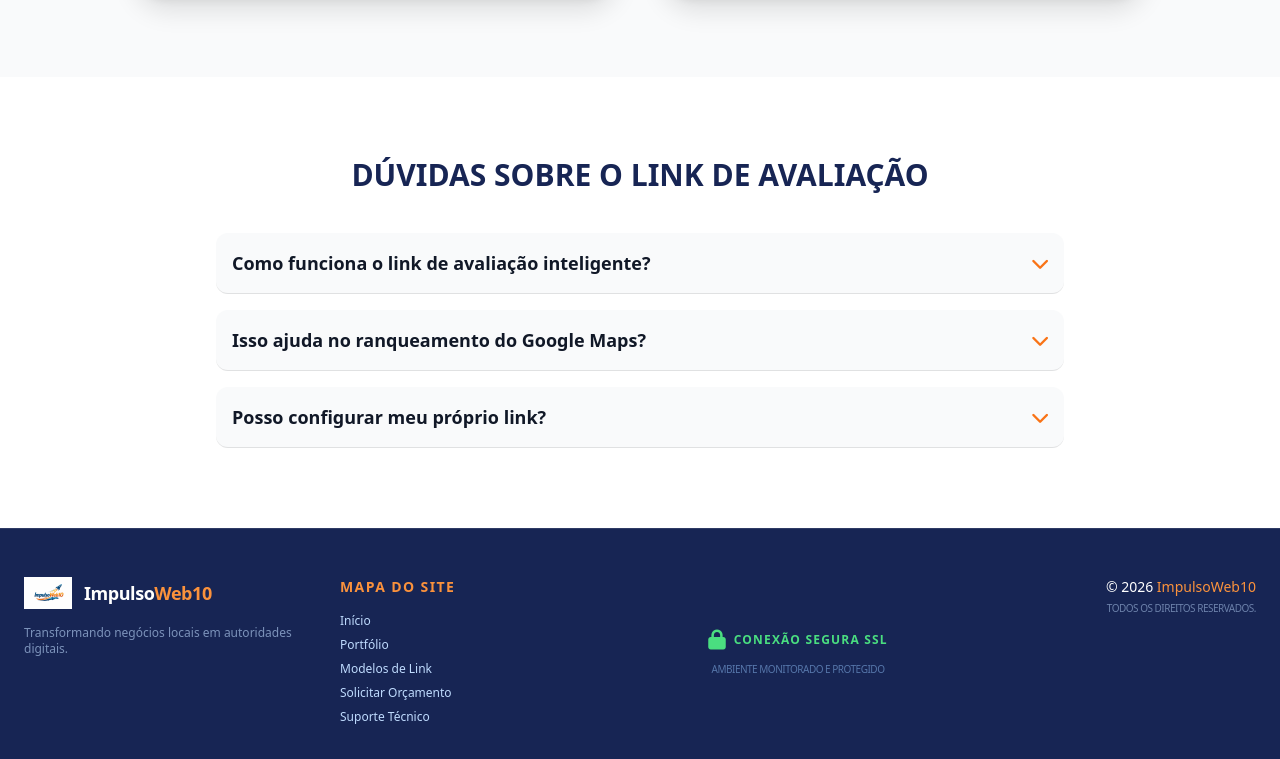
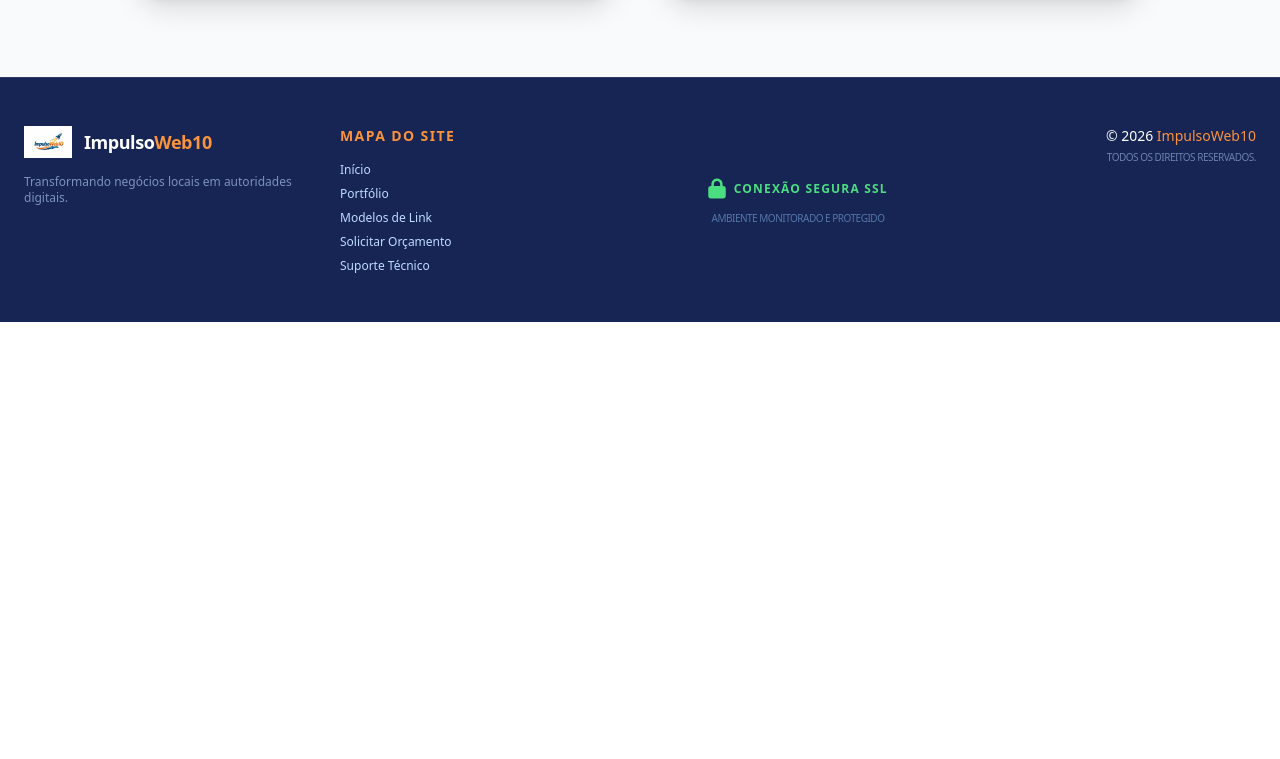
Before and after one commit to ImpulsoWeb10/index.html, a plain HTML site: page index.html in a window 1280 px wide. Shown: the part 1423-2182 px from the top of the page. After the commit the page ends 1745 px from the top, so only its background shows below. Drawn offline with nearby package versions, Linux system fonts and the light colour scheme.

Commit message:
Update index.html

```diff
--- a/index.html
+++ b/index.html
@@ -14,6 +14,17 @@
     <style>
         .bg-split-blue { background: linear-gradient(135deg, #001f3f 0%, #004aad 100%); }
         .glass-nav { background: rgba(255, 255, 255, 0.1); backdrop-filter: blur(12px); border: 1px solid rgba(255, 255, 255, 0.2); }
+
+        /* EFEITO DE PULSO PARA O PORTFÓLIO */
+        @keyframes pulse-yellow {
+            0% { transform: scale(1); box-shadow: 0 0 0 0 rgba(250, 204, 21, 0.7); }
+            70% { transform: scale(1.05); box-shadow: 0 0 0 10px rgba(250, 204, 21, 0); }
+            100% { transform: scale(1); box-shadow: 0 0 0 0 rgba(250, 204, 21, 0); }
+        }
+        .animate-pulse-yellow {
+            animation: pulse-yellow 2s infinite;
+        }
+
         #contactModal {
             display: none;
             position: fixed;
@@ -24,14 +35,6 @@
         }
         #contactModal.active { display: flex; }
         .shield-glow { filter: drop-shadow(0 0 10px rgba(59, 130, 246, 0.5)); }
-        @keyframes pulse-yellow {
-            0% { transform: scale(1); box-shadow: 0 0 0 0 rgba(250, 204, 21, 0.7); }
-            70% { transform: scale(1.05); box-shadow: 0 0 0 10px rgba(250, 204, 21, 0); }
-            100% { transform: scale(1); box-shadow: 0 0 0 0 rgba(250, 204, 21, 0); }
-        }
-        .animate-pulse-yellow {
-            animation: pulse-yellow 2s infinite;
-        }
 
         /* Estilo para o FAQ */
         .faq-item { border-bottom: 1px solid rgba(0,0,0,0.1); }
@@ -49,8 +52,9 @@
             </div>
 
             <div class="hidden md:flex items-center space-x-4 text-white font-medium">
-                <a href="https://impulsoweb10.github.io/Avaliacao/" target="_blank" class="border-2 border-white/20 px-5 py-2 rounded-xl hover:bg-white/10 transition flex items-center gap-2 text-sm font-bold">
-                    <i class="fas fa-briefcase text-orange-400"></i> Portfólio
+                <a href="https://impulsoweb10.github.io/Avaliacao/" target="_blank"
+                   class="bg-yellow-400 text-blue-950 px-6 py-2 rounded-xl font-black flex items-center gap-2 shadow-2xl animate-pulse-yellow hover:bg-yellow-300 transition-all border-2 border-yellow-200 uppercase text-xs tracking-wider">
+                    <i class="fas fa-star text-blue-900"></i> Portfólio
                 </a>
 
                 <button onclick="openModal()" class="bg-orange-500 px-6 py-2 rounded-xl hover:bg-orange-600 transition shadow-lg font-bold">Orçamento</button>
@@ -125,37 +129,6 @@
         </div>
     </section>
 
-    <section class="py-20 bg-white">
-        <div class="container mx-auto px-6 max-w-4xl">
-            <h2 class="text-3xl font-black text-blue-950 mb-10 text-center uppercase">Dúvidas sobre o Link de Avaliação</h2>
-            <div class="space-y-4 text-left">
-                <details class="faq-item p-4 bg-gray-50 rounded-xl group">
-                    <summary class="font-bold text-lg flex justify-between items-center">
-                        Como funciona o link de avaliação inteligente?
-                        <i class="fas fa-chevron-down text-orange-500"></i>
-                    </summary>
-                    <p class="mt-3 text-gray-600 italic">O link identifica a nota do cliente. Se for alta, ele vai para o Google. Se for baixa, ele cai no seu WhatsApp para resolver o conflito antes de virar uma reclamação pública.</p>
-                </details>
-
-                <details class="faq-item p-4 bg-gray-50 rounded-xl group">
-                    <summary class="font-bold text-lg flex justify-between items-center">
-                        Isso ajuda no ranqueamento do Google Maps?
-                        <i class="fas fa-chevron-down text-orange-500"></i>
-                    </summary>
-                    <p class="mt-3 text-gray-600 italic">Sim! O Google prioriza empresas com notas altas e frequência de avaliações. Filtrando as ruins, sua média sobe e você aparece primeiro.</p>
-                </details>
-
-                <details class="faq-item p-4 bg-gray-50 rounded-xl group">
-                    <summary class="font-bold text-lg flex justify-between items-center">
-                        Posso configurar meu próprio link?
-                        <i class="fas fa-chevron-down text-orange-500"></i>
-                    </summary>
-                    <p class="mt-3 text-gray-600 italic">Nossa equipe configura tudo para você, direcionando para o seu estabelecimento específico no Google Meu Negócio.</p>
-                </details>
-            </div>
-        </div>
-    </section>
-
     <footer class="bg-blue-950 text-white py-12 border-t border-white/10">
         <div class="container mx-auto px-6 text-left">
             <div class="grid md:grid-cols-4 gap-8">
@@ -224,7 +197,6 @@
         function openModal() { modal.classList.add('active'); document.body.style.overflow = 'hidden'; }
         function closeModal() { modal.classList.remove('active'); document.body.style.overflow = 'auto'; }
 
-        // Proteção básica
         document.addEventListener('contextmenu', event => event.preventDefault());
         document.onkeydown = function(e) {
             if (e.keyCode == 123 ||
```
